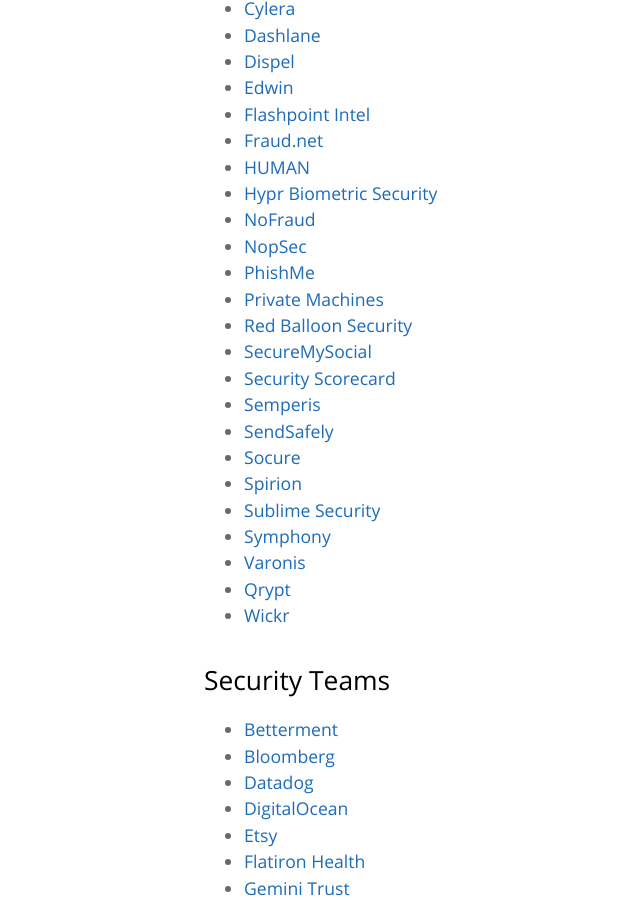
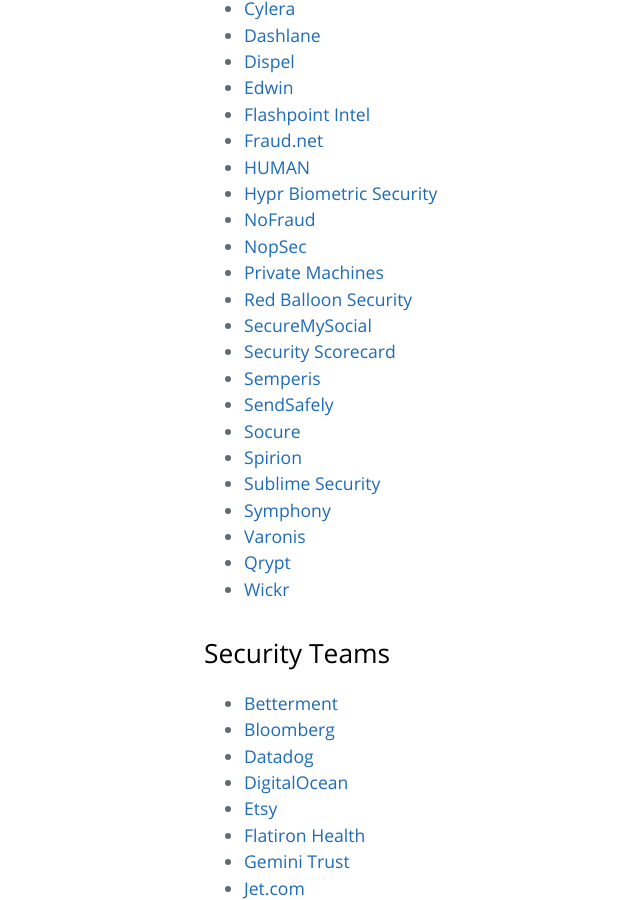
Before and after one commit to trailofbits/nyc-infosec, a Jekyll site: the page built from companies.md, in a window 1280 px wide and 900 px high, scrolled down 1098 px. Shown: the whole window, without its empty margins (20-660 px from the left). Built offline with Jekyll 4.4.1, drawn with Linux system fonts in a browser that asks for light colours; our own code applies the rules of GitHub Pages for plain Markdown files.

Commit message:
Phishme is no longer based in NYC

```diff
--- a/companies.md
+++ b/companies.md
@@ -42,7 +42,6 @@
 * [Hypr Biometric Security](https://www.hypr.com/)
 * [NoFraud](https://nofraud.com/)
 * [NopSec](https://www.nopsec.com/)
-* [PhishMe](https://phishme.com/)
 * [Private Machines](https://privatemachines.com/)
 * [Red Balloon Security](https://www.redballoonsecurity.com/)
 * [SecureMySocial](https://www.securemysocial.com/)
```
